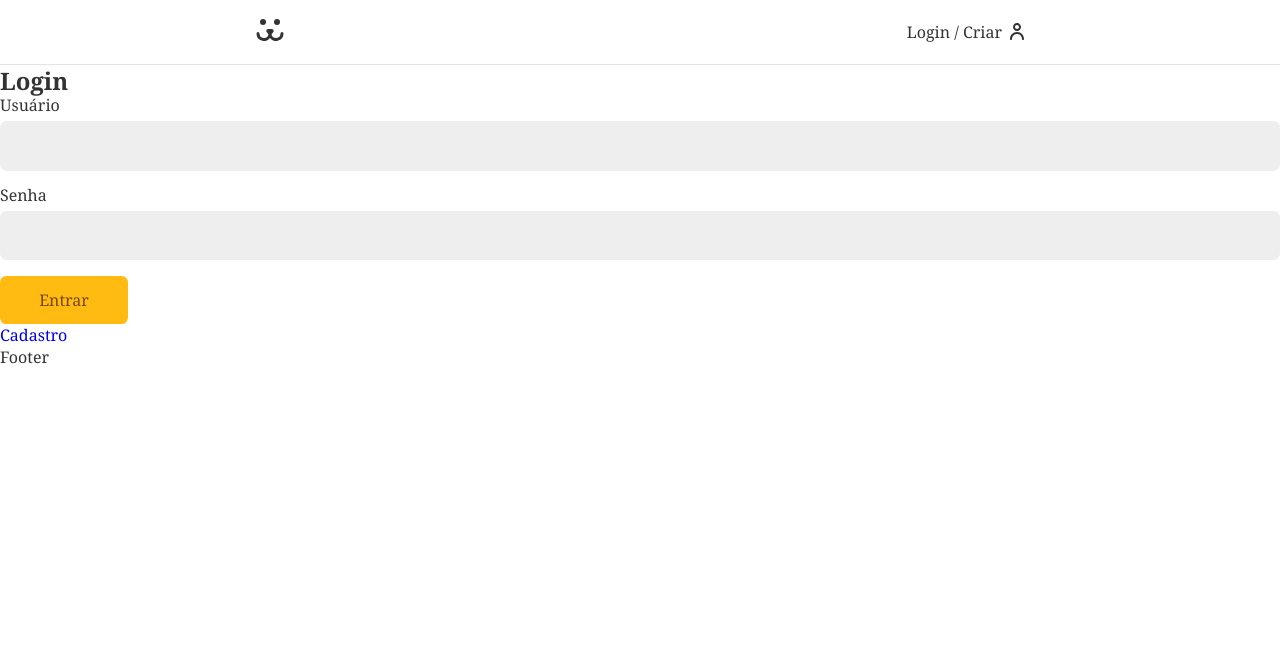
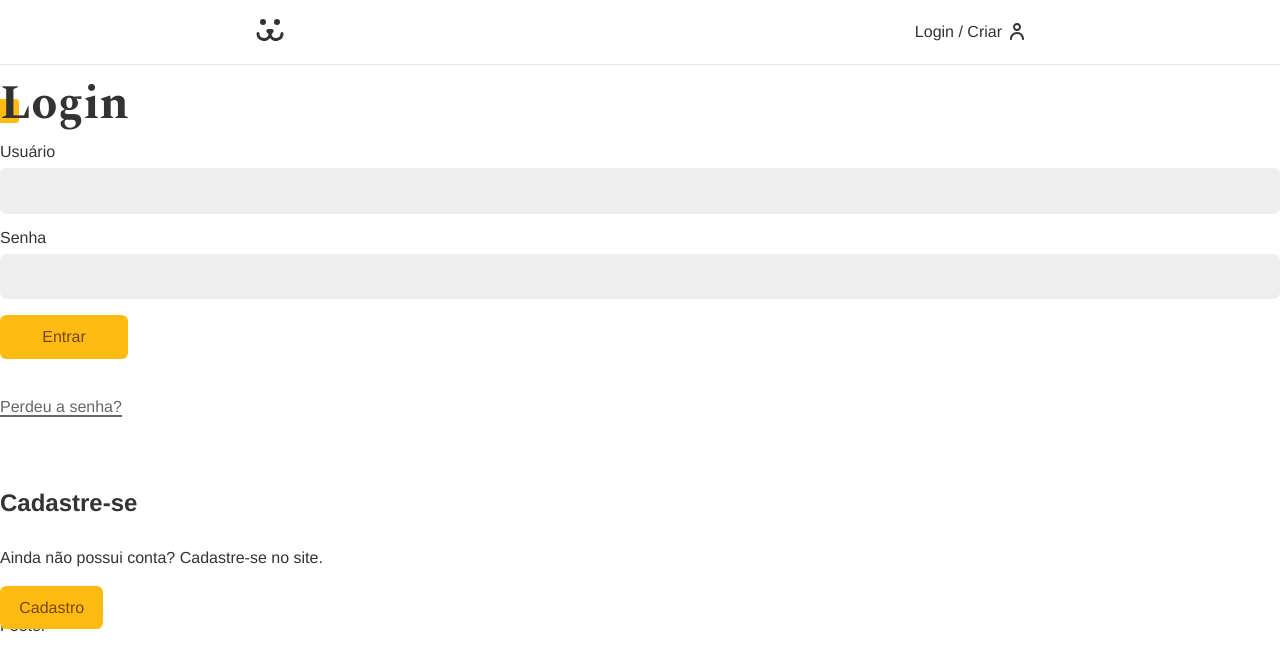
Before and after one commit to Luchtml/dogs-estudo, a React (Create React App) app: page /login in a window 1280 px wide. Shown: the top 670 px of the page. Built offline with nearby package versions, Linux system fonts and the light colour scheme; the HTML template or start-up script is replaced by a standard one.

Commit message:
css form

```diff
--- a/src/App.css
+++ b/src/App.css
@@ -1,6 +1,7 @@
+@import url('https://fonts.googleapis.com/css2?family=Spectral:wght@700&display=swap');
+
 * {
   box-sizing: border-box;
-
 }
 
 body {
@@ -8,15 +9,20 @@
   margin: 0px;
   color: #333;
   --type-first: Helvetica, Arial, sans-serif;
-  --type-first: 'Spectral', Georgia;
+  --type-second: 'Spectral', georgia;
   font-family: var(--type-first);
 }
 
-h1, h2, h3, h4, p {
+h1,
+h2,
+h3,
+h4,
+p {
   margin: 0px;
 }
 
-ul, li {
+ul,
+li {
   list-style: none;
   margin: 0px;
   padding: 0px;
@@ -27,7 +33,8 @@
   max-width: 100%;
 }
 
-button, input {
+button,
+input {
   display: block;
   font-size: 1rem;
   font-family: var(--type-first);
@@ -36,6 +43,7 @@
 
 a {
   text-decoration: none;
+  color: #333;
 }
 
 .container {
@@ -43,3 +51,38 @@
   padding: 0 1rem;
   margin: 0 auto;
 }
+
+.title {
+  font-family: var(--type-second);
+  line-height: 1;
+  font-size: 3rem;
+  margin: 1rem 0;
+  position: relative;
+  z-index: 1;
+}
+
+.title::after {
+  content: '';
+  display: block;
+  width: 1.5rem;
+  height: 1.5rem;
+  background: #fb1;
+  position: absolute;
+  bottom: 5px;
+  left: -5px;
+  border-radius: .2rem;
+  z-index: -1;
+}
+
+.animeLeft {
+  opacity: 0;
+  transform: translateX(-20px);
+  animation: animeLeft 0.3s forwards;
+}
+
+@keyframes animeLeft {
+  to {
+    opacity: 1;
+    transform: initial;
+  }
+}
--- /dev/null
+++ b/src/Components/Helper/Error.js
@@ -0,0 +1,8 @@
+import React from 'react';
+
+const Error = ({ error }) => {
+  if (!error) return null;
+  return <p style={{ color: '#f31', margin: '1rem 0' }}>{error}</p>;
+};
+
+export default Error;
--- a/src/Components/Login/LoginForm.js
+++ b/src/Components/Login/LoginForm.js
@@ -1,9 +1,12 @@
 import React from 'react';
+import styles from './LoginForm.module.css';
+import stylesBtn from '../Forms/Button.module.css';
 import { Link } from 'react-router-dom';
 import useForm from '../../Hooks/useForm';
 import { UserContext } from '../../UserContext';
 import Button from '../Forms/Button';
 import Input from '../Forms/Input';
+import Error from '../Helper/Error';
 
 const LoginForm = () => {
   const username = useForm();
@@ -20,15 +23,29 @@
   }
 
   return (
-    <section>
-      <h1>Login</h1>
-      <form action="" onSubmit={handleSubmit}>
+    <section className="animeLeft">
+      <h1 className="title">Login</h1>
+      <form className={styles.form} onSubmit={handleSubmit}>
         <Input label="Usuário" type="text" name="username" {...username} />
         <Input label="Senha" type="password" name="password" {...password} />
-        {loading ? <Button disabled >Carregando...</Button> : <Button>Entrar</Button>}
-        {error && <p>{error}</p> }
+        {loading ? (
+          <Button disabled>Carregando...</Button>
+        ) : (
+          <Button>Entrar</Button>
+        )}
+        <Error error={error} />
+        {error && <p>{error}</p>}
       </form>
-      <Link to="/login/criar">Cadastro</Link>
+      <Link className={styles.perdeu} to="/login/perdeu">
+        Perdeu a senha?
+      </Link>
+      <div className={styles.cadastro}>
+        <h2 className={styles.subtitle}>Cadastre-se</h2>
+        <p>Ainda não possui conta? Cadastre-se no site.</p>
+      </div>
+      <Link className={stylesBtn.button} to="/login/criar">
+        Cadastro
+      </Link>
     </section>
   );
 };
--- /dev/null
+++ b/src/Components/Login/LoginForm.module.css
@@ -0,0 +1,43 @@
+.form {
+  margin-bottom: 2rem;
+}
+
+.perdeu {
+  display: inline-block;
+  color: #666;
+  padding: .5rem 0;
+  line-height: 1;
+}
+
+.perdeu::after {
+  content: '';
+  height: 2px;
+  width: 100%;
+  background: currentColor;
+  display: block;
+}
+
+.cadastro {
+  margin-top: 4rem;
+}
+
+.cadastro p {
+  margin-top: 2rem;
+  margin-bottom: 2rem;
+}
+
+.subitle{
+  font-family: var(--type-second);
+  line-height: 1;
+  font-size: 2rem;
+
+}
+
+.subitle::after {
+  content: '';
+  display: block;
+  background: #ddd;
+  height: .5rem;
+  width: 3rem;
+  border-radius: .2rem;
+}
```
